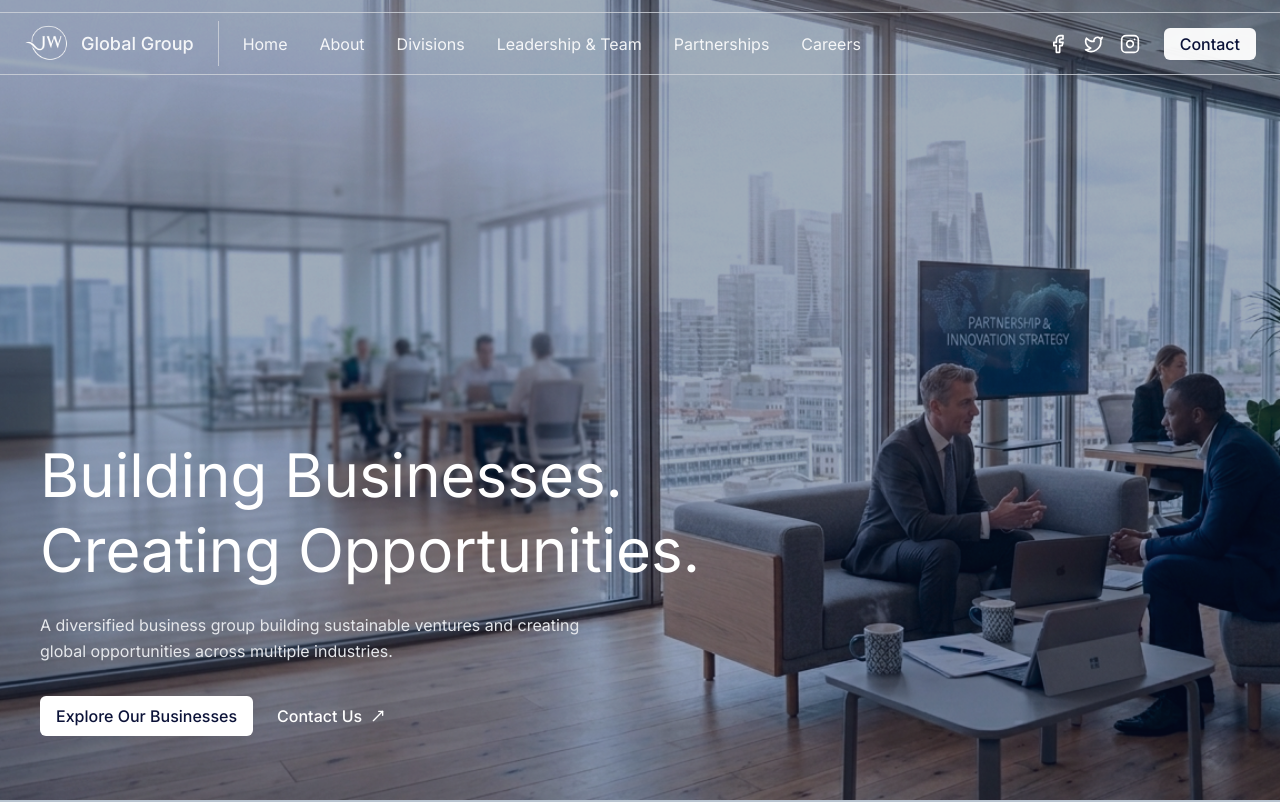
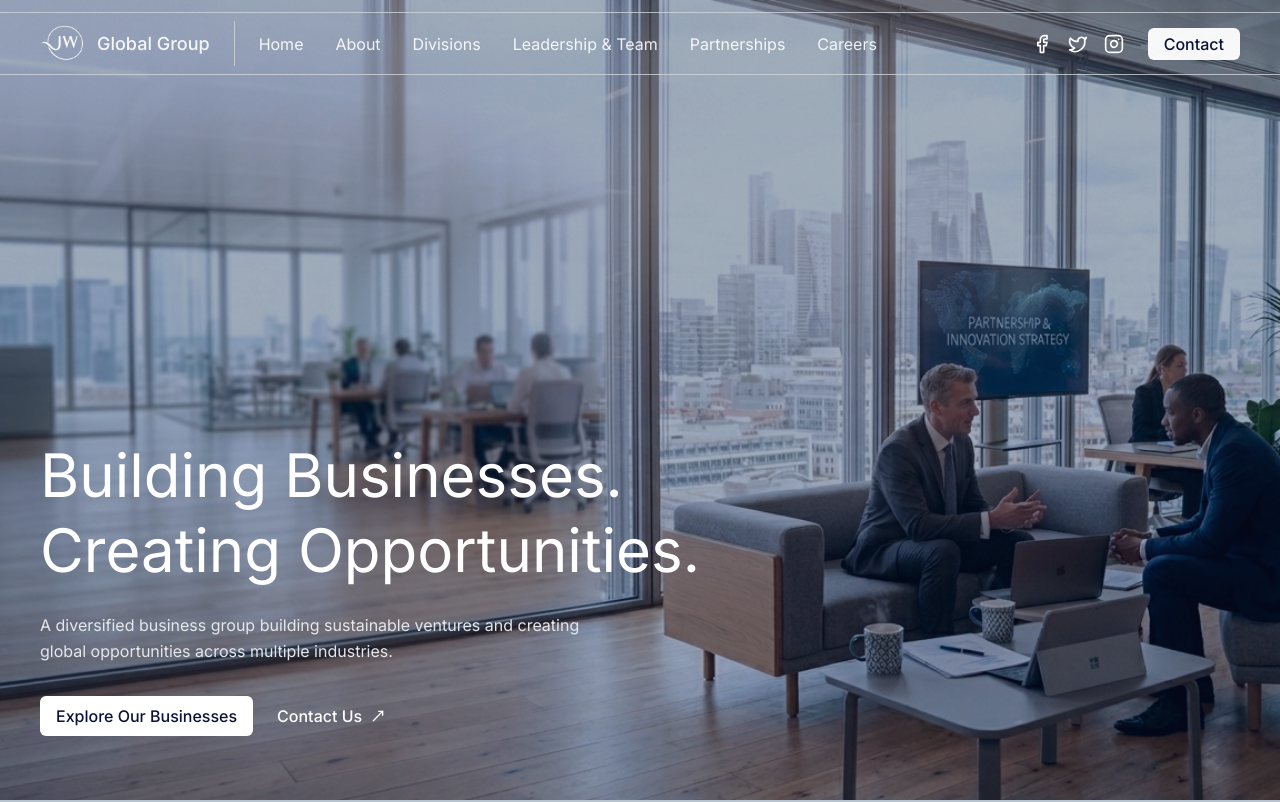
Before and after one commit to parthergk/jwglobalgrp, a Next.js app: page / in a window 1280 px wide. Shown: the top 802 px of the page. Built offline with nearby package versions, Linux system fonts and the light colour scheme.

Commit message:
fix the nav bar padding

```diff
--- a/components/Header.tsx
+++ b/components/Header.tsx
@@ -21,7 +21,7 @@ const Header = () => {
         <header
             className="py-3 fixed top-0 left-0 w-full z-50 "
         >
-            <nav className={`px-6 py-2 flex items-center gap-6 border-y border-[#D1D5DB]/80 transition-all duration-300 ${scrolled ? "bg-slate-900/70 backdrop-blur-md border-b border-white/10 shadow-md mx-10 border-none rounded-xl" : "bg-transparent"}`}>
+            <nav className={`px-10 py-2 flex items-center gap-6 border-y border-[#D1D5DB]/80 transition-all duration-300 ${scrolled ? "bg-slate-900/70 backdrop-blur-md border-b border-white/10 shadow-md mx-10 border-none rounded-xl" : "bg-transparent"}`}>
                 <div className="flex items-center gap-3 pr-6 border-r border-[#D1D5DB]/80">
                     <Image
                         src="/logo.png"
```
